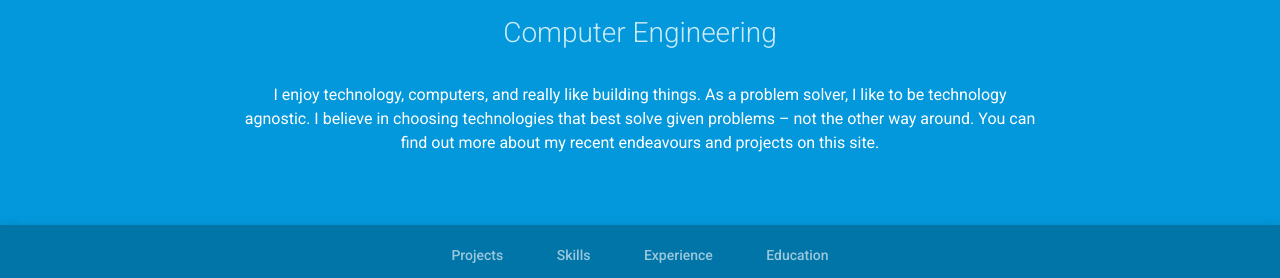
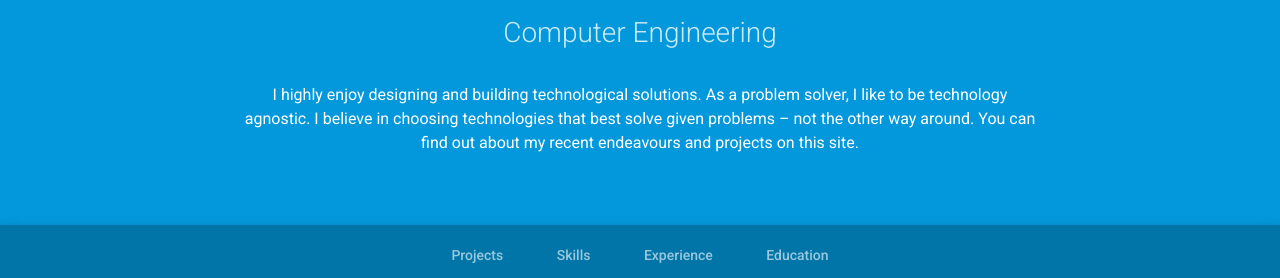
Before and after one commit to kgarsuta/kgarsuta.github.io, a Jekyll site: the page built from index.html, in a window 1280 px wide and 900 px high. Shown: the part 332-610 px from the top of the window. Built offline with Jekyll 4.4.1, drawn with Linux system fonts in a browser that asks for light colours; some of the changed text lies outside the part shown.

Commit message:
Update introduction Update experience

```diff
--- a/_layouts/default.html
+++ b/_layouts/default.html
@@ -31,7 +31,7 @@
                 <h1 class="name">Kyle Garsuta</h1>
                 <div class="title">Computer Engineering</div>
                 <div class="profile">
-                    <p>I enjoy technology, computers, and really like building things. As a problem solver, I like to be technology agnostic. I believe in choosing technologies that best solve given problems – not the other way around. You can find out more about my recent endeavours and projects on this site.</p>
+                    <p>I highly enjoy designing and building technological solutions. As a problem solver, I like to be technology agnostic. I believe in choosing technologies that best solve given problems – not the other way around. You can find out about my recent endeavours and projects on this site.</p>
                 </div><!--//profile-->
             </div><!--//container-->
         </div><!--//intro-->
--- a/index.html
+++ b/index.html
@@ -70,13 +70,7 @@ layout: default
             <span class="skill-tag">Assembly</span>
             <span class="skill-tag">C#</span>
             <span class="skill-tag">Java</span>
-            <span class="skill-tag">PHP</span>
             <span class="skill-tag">VHDL</span>
-            <br />
-            <span class="skill-tag">Git</span>
-            <span class="skill-tag">ModelSim</span>
-            <span class="skill-tag">Multisim</span>
-            <span class="skill-tag">Quartus</span>
         </div>
     </div><!--//other-skills-->
 
@@ -104,7 +98,7 @@ layout: default
 
         <div class="item">
             <div class="work-place">
-                <h3 class="place">Hatfield Consultants</h3>
+                <h3 class="place">Hatfield</h3>
                 <div class="location"><i class="fa fa-map-marker" aria-hidden="true"></i>North Vancouver</div>
             </div>
             <div class="job-meta">
@@ -121,7 +115,7 @@ layout: default
 
         <div class="item">
             <div class="work-place">
-                <h3 class="place">Independent Company</h3>
+                <h3 class="place">0998896 BC Ltd</h3>
                 <div class="location"><i class="fa fa-map-marker" aria-hidden="true"></i>Vancouver</div>
             </div>
             <div class="job-meta">
@@ -155,7 +149,7 @@ layout: default
 
         <div class="item">
             <div class="work-place">
-                <h3 class="place">Project Seahorse, University of British Columbia</h3>
+                <h3 class="place">Project Seahorse</h3>
                 <div class="location"><i class="fa fa-map-marker" aria-hidden="true"></i>Vancouver</div>
             </div>
             <div class="job-meta">
```
